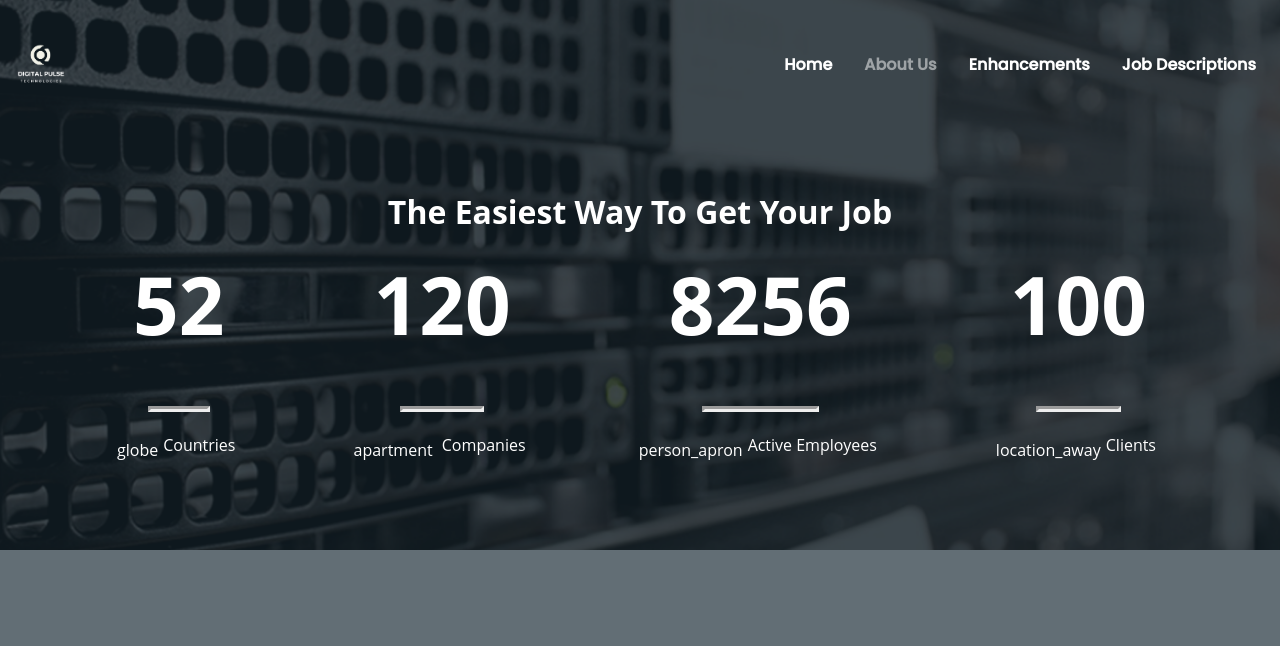
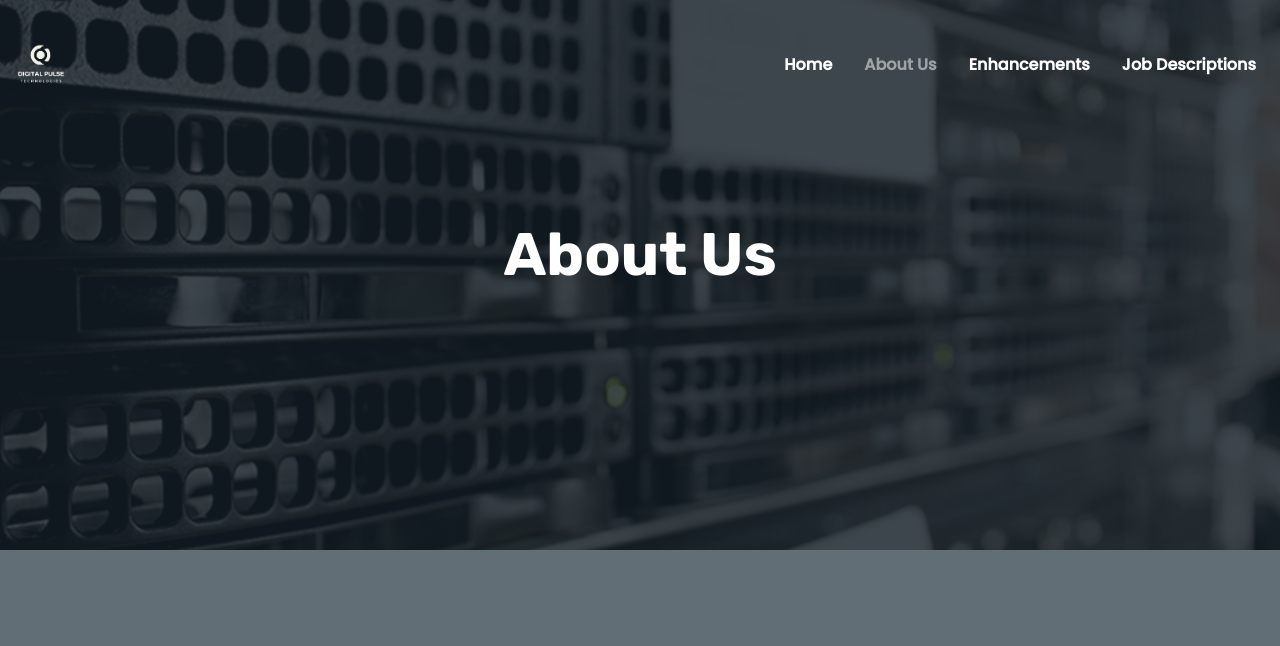
Before and after one commit to TamTonyTong/assignment2-phpsuffer, a PHP site: page /about.php in a window 1280 px wide. Shown: the top 646 px of the page. Run offline with PHP 8.4, Linux system fonts and the light colour scheme.

Commit message:
Header Unite

```diff
--- a/assign2/about.php
+++ b/assign2/about.php
@@ -9,22 +9,23 @@
   <meta name="author" content="Huỳnh Nguyễn Quốc Bảo">
   <title>About Us</title>
   <link href="styles/style.css" rel="stylesheet">
+  <!--Icons-->
+  <link rel="stylesheet" href="https://fonts.googleapis.com/css2?family=Material+Symbols+Outlined:opsz,wght,FILL,GRAD@20..48,100..700,0..1,-50..200">
+  <link rel="stylesheet" href="https://cdnjs.cloudflare.com/ajax/libs/font-awesome/6.5.1/css/all.min.css" integrity="sha512-DTOQO9RWCH3ppGqcWaEA1BIZOC6xxalwEsw9c2QQeAIftl+Vegovlnee1c9QX4TctnWMn13TZye+giMm8e2LwA==" crossorigin="anonymous" referrerpolicy="no-referrer">
   <!--Fonts-->
   <link rel="preconnect" href="https://fonts.googleapis.com">
   <link rel="preconnect" href="https://fonts.gstatic.com" crossorigin>
-  <link href="https://fonts.googleapis.com/css2?family=Rubik:ital,wght@0,300..900;1,300..900&display=swap"
-    rel="stylesheet">
+  <link href="https://fonts.googleapis.com/css2?family=Rubik:ital,wght@0,300..900;1,300..900&display=swap" rel="stylesheet">
   <link href="https://fonts.googleapis.com/css2?family=Poppins:wght@400;500&display=swap" rel="stylesheet">
-  <!--Icons-->
-  <link rel="stylesheet" href="https://cdnjs.cloudflare.com/ajax/libs/font-awesome/6.5.1/css/all.min.css"
-    integrity="sha512-DTOQO9RWCH3ppGqcWaEA1BIZOC6xxalwEsw9c2QQeAIftl+Vegovlnee1c9QX4TctnWMn13TZye+giMm8e2LwA=="
-    crossorigin="anonymous" referrerpolicy="no-referrer">
   <link rel="icon" type="image/x-icon" href="images/logo-web.png">
 </head>
 
 <body>
   <?php $currentPage='about';
   include('header.inc');?>
+  <h1 id="applyh1">About Us</h1>
+    </div>
+  </header>
   <!--Introduction-->
   <div class="about-section">
     <div class="inner-container">
--- a/assign2/header.inc
+++ b/assign2/header.inc
@@ -1,4 +1,3 @@
-<!--Header and navbar-->
   <header>
     <nav>
       <a href="#home" class="logo"><img src="images/Logo.png" alt ="logo" class = "logo"></a>
@@ -7,23 +6,10 @@
         <span class="fa-solid fa-bars"></span>
       </label>
       <ul id="nav_bar">
-      <li><a href="index.php" <?php if($currentPage === 'home') echo 'class="active"' ?>>Home</a></li>
-      <li><a href="about.php" <?php if($currentPage === 'about') echo 'class="active"' ?>>About Us</a></li>
-      <li><a href="enhancements.php" <?php if($currentPage === 'enhancements') echo 'class="active"' ?>>Enhancements</a></li>
-      <li><a href="jobs.php" <?php if($currentPage === 'jobs') echo 'class="active"' ?>>Job Descriptions</a></li>
+        <li><a href="index.php" <?php if($currentPage === 'index') echo 'class="active"' ?>>Home</a></li>
+        <li><a href="about.php"<?php if($currentPage === 'about') echo 'class="active"' ?>>About Us</a></li>
+        <li><a href="enhancements.php"<?php if($currentPage === 'enhancements') echo 'class="active"' ?>>Enhancements</a></li>
+        <li><a href="jobs.php"<?php if($currentPage === 'jobs') echo 'class="active"' ?>>Job Descriptions</a></li>
       </ul>
     </nav>
   <div class="banner">
-          <!--Analysis table-->
-    <!-- <div class="analysis_table"> -->
-      <div class ="statitics">
-        <h1>The Easiest Way To Get Your Job</h1>
-            <ul id="statistics_bar">
-              <li><div id ="countdown1"></div><hr><span class="material-symbols-outlined"> globe </span>Countries</li>
-              <li><div id ="countdown2"></div><hr><span class="material-symbols-outlined">apartment</span> Companies</li>
-              <li><div id ="countdown3"></div><hr><span class="material-symbols-outlined"> person_apron </span>Active Employees</li>
-              <li><div id ="countdown4"></div><hr><span class="material-symbols-outlined">location_away </span>Clients</li>
-            </ul>
-        </div>
-      </div>
-  </header>
--- a/assign2/styles/style.css
+++ b/assign2/styles/style.css
@@ -126,7 +126,7 @@ nav ul a:hover {
   display: flex;
   flex-direction: column;
   justify-content: flex-end;
-  background-image: url("/assign1/styles/images/Banner.jpeg");
+  background-image: url("/assign2/styles/images/Banner.jpeg");
   background-position: 50% 0%;
   height: 550px !important;
   background-size: cover;
@@ -328,7 +328,7 @@ a {
 /* -----------------------------------*/
 
 .about-section {
-  background: url("/assign1/styles/images/about-us.png") no-repeat left;
+  background: url("/assign2/styles/images/about-us.png") no-repeat left;
   background-size: 80%;
   overflow: hidden;
   margin: 100px 0;
```
Also changed, not shown: assign2/apply.php (+7 -5 lines), assign2/enhancements.php (+8 -7 lines), assign2/index.php (+12 -2 lines), assign2/jobs.php (+15 -14 lines).
